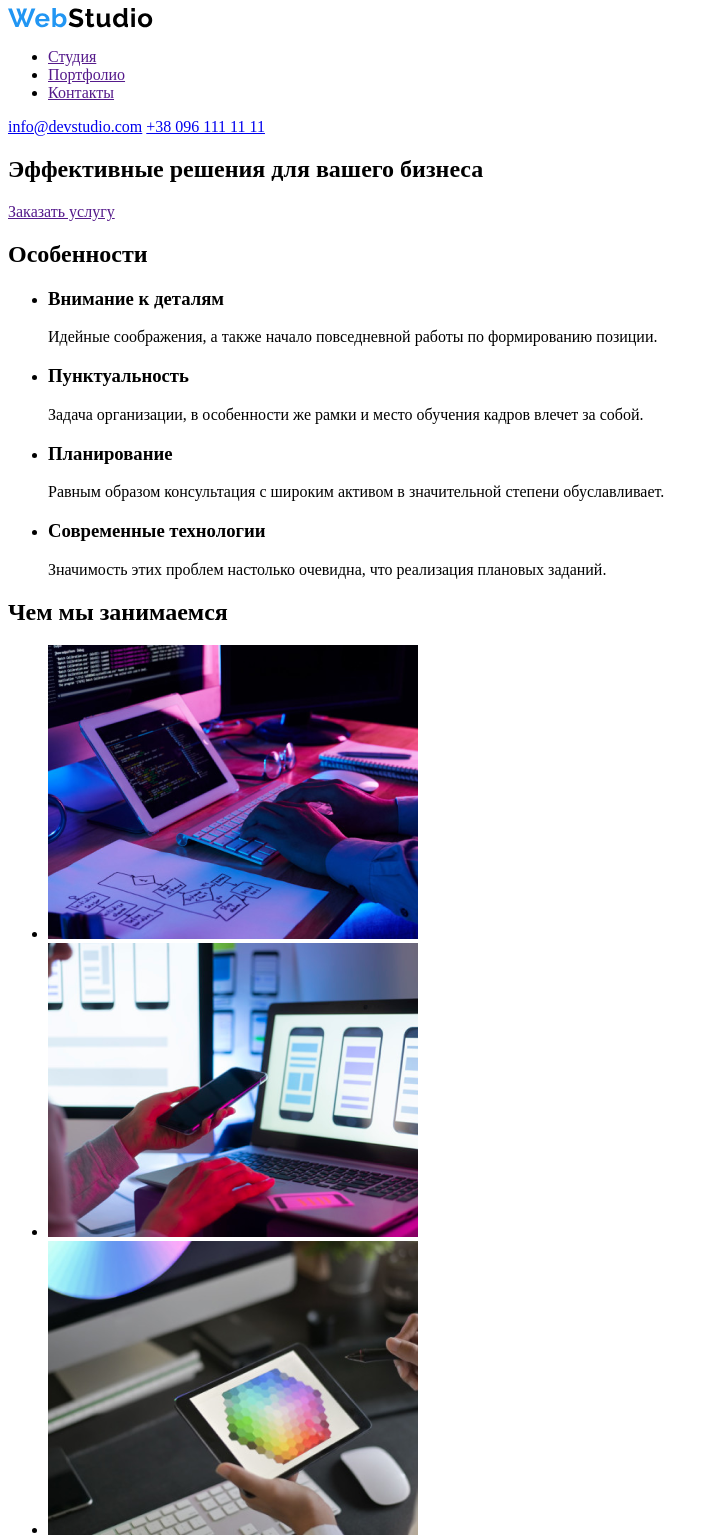
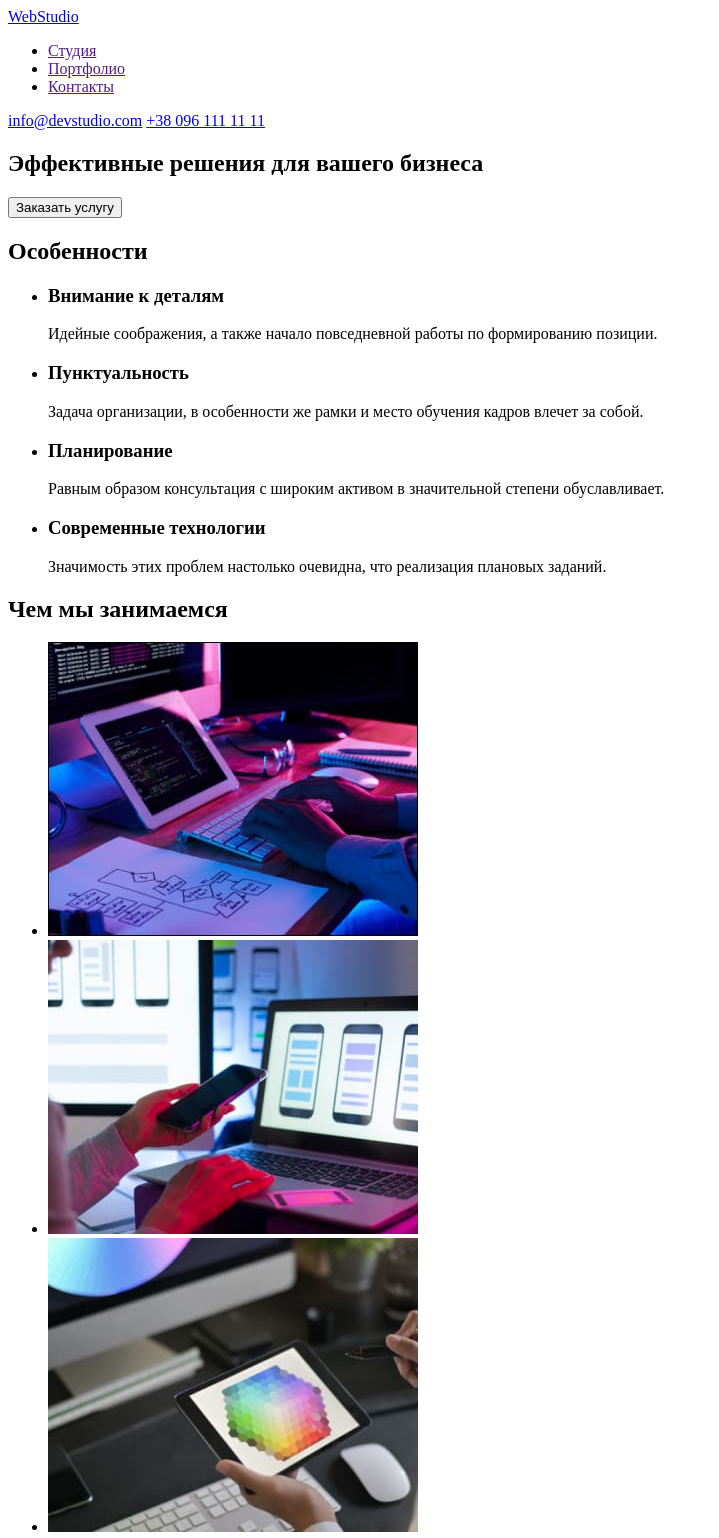
Before and after one commit to Preksler/goit-markup-hw-01, a plain HTML site: page index.html in a window 1280 px wide. Shown: the top 1538 px of the page, without its empty margins (0-719 px from the left). Drawn offline with Linux system fonts and the light colour scheme.

Commit message:
Правка ошибок

```diff
--- a/index.html
+++ b/index.html
@@ -11,8 +11,8 @@
 <body>
 
     <header>
+        <a href="./index.html">Web<span>Studio</span></a>
         <nav>
-            <a href="./index.html"><img src="./images/logo.svg" alt="Логотип компании" /></a>
             <ul>
                 <li><a href="">Студия</a></li>
                 <li><a href="">Портфолио</a></li>
@@ -27,7 +27,7 @@
     <main>
         <section>
             <h1>Эффективные решения для вашего бизнеса</h1>
-            <a href="">Заказать услугу</a>
+            <button type="button">Заказать услугу</button>
         </section>
 
         <section>
@@ -56,9 +56,9 @@
         <section>
             <h2>Чем мы занимаемся</h2>
             <ul>
-                <li><img src="./images/box1.png" alt="Написание кода" width="370" /></li>
-                <li><img src="./images/box2.png" alt="Дизайн мобильной версии сайта" width="370" /></li>
-                <li><img src="./images/box3.png" alt="Палитра цветов" width="370" /></li>
+                <li><img src="./images/box-1.jpg" alt="Написание кода" width="370" /></li>
+                <li><img src="./images/box-2.jpg" alt="Дизайн мобильной версии сайта" width="370" /></li>
+                <li><img src="./images/box-3.jpg" alt="Палитра цветов" width="370" /></li>
             </ul>
         </section>
 
@@ -90,7 +90,7 @@
     </main>
 
     <footer>
-        <a href="./index.html"><img src="./images/WebStudio.svg" alt="Логотип компании"></a>
+        <a href="./index.html">Web<span>Studio</span></a>
         <address>
             г. Киев, пр-т Леси Украинки, 26<br />
             <a href="mailto:info@example.com">info@example.com</a><br />
```
Also changed, not shown: images/WebStudio.svg (deleted), images/box-1.jpg (added), images/box-2.jpg (added), images/box-3.jpg (added), images/box1.png (deleted), images/box2.png (deleted), images/box3.png (deleted), images/logo.svg (deleted), images/profile-1.jpg, images/profile-2.jpg, images/profile-3.jpg, images/profile-4.jpg.
